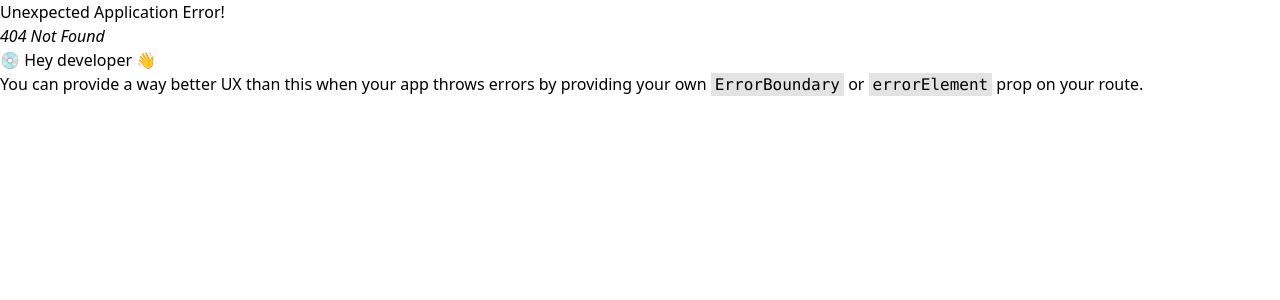
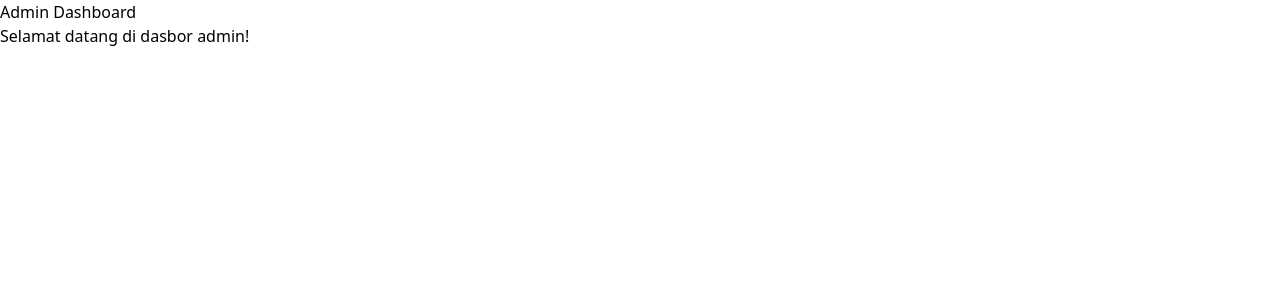
Before and after one commit to fadhlimulyana20/project-fullstack-javascript-e-commerce, a React (Vite) app in the folder frontend/: page /admin/dashboard in a window 1280 px wide. Before the commit this address had no page. Shown: the top 300 px of the page. Built offline with nearby package versions, Linux system fonts and the light colour scheme.

Commit message:
menambahkan redirect ke dasbor setelah login

```diff
--- a/frontend/package.json
+++ b/frontend/package.json
@@ -14,6 +14,7 @@
     "react": "^19.1.1",
     "react-dom": "^19.1.1",
     "react-router": "^7.8.0",
+    "react-router-dom": "^7.8.0",
     "tailwindcss": "^4.1.11"
   },
   "devDependencies": {
--- /dev/null
+++ b/frontend/src/AdminDashboard.jsx
@@ -0,0 +1,12 @@
+import React from 'react';
+
+const AdminDashboard = () => {
+  return (
+    <div>
+      <h1>Admin Dashboard</h1>
+      <p>Selamat datang di dasbor admin!</p>
+    </div>
+  );
+};
+
+export default AdminDashboard;
--- a/frontend/src/AdminLogin.jsx
+++ b/frontend/src/AdminLogin.jsx
@@ -1,9 +1,18 @@
-import React, { useState } from 'react';
+import React, { useState, useEffect } from 'react';
+import { useNavigate } from 'react-router-dom';
 
 const AdminLogin = () => {
   const [email, setEmail] = useState('');
   const [password, setPassword] = useState('');
   const [error, setError] = useState('');
+  const navigate = useNavigate();
+
+  useEffect(() => {
+    const token = localStorage.getItem('admin_token');
+    if (token) {
+      navigate('/admin/dashboard');
+    }
+  }, [navigate]);
 
   const handleSubmit = async (e) => {
     e.preventDefault();
@@ -20,8 +29,8 @@ const AdminLogin = () => {
         return;
       }
       localStorage.setItem('admin_token', data.token);
-      // Redirect to dashboard or homepage
-      window.location.href = '/';
+      // Redirect to dashboard
+      navigate('/admin/dashboard');
     } catch (err) {
       setError('Server error');
     }
--- a/frontend/src/main.jsx
+++ b/frontend/src/main.jsx
@@ -10,6 +10,8 @@ import AboutPage from './AboutPage.jsx';
 
 import AdminLogin from './AdminLogin.jsx';
 import AdminRegister from './AdminRegister.jsx';
+
+import AdminDashboard from './AdminDashboard.jsx';
 
 const router = createBrowserRouter([
   {
@@ -28,6 +30,10 @@ const router = createBrowserRouter([
     path: '/admin/register',
     element: <AdminRegister />,
   },
+  {
+    path: '/admin/dashboard',
+    element: <AdminDashboard />,
+  },
 ]);
 
 createRoot(document.getElementById('root')).render(
```
Also changed, not shown: 1 other file (tests, documents, lock files or other folders).
